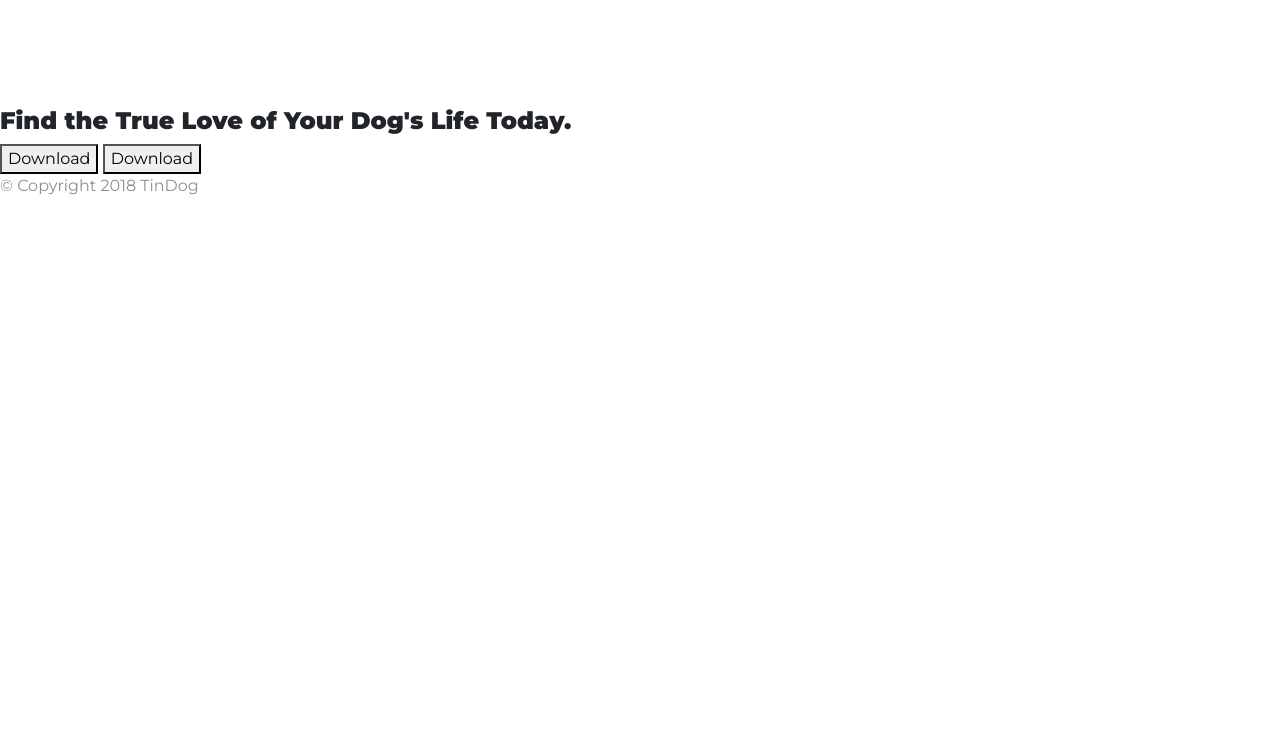
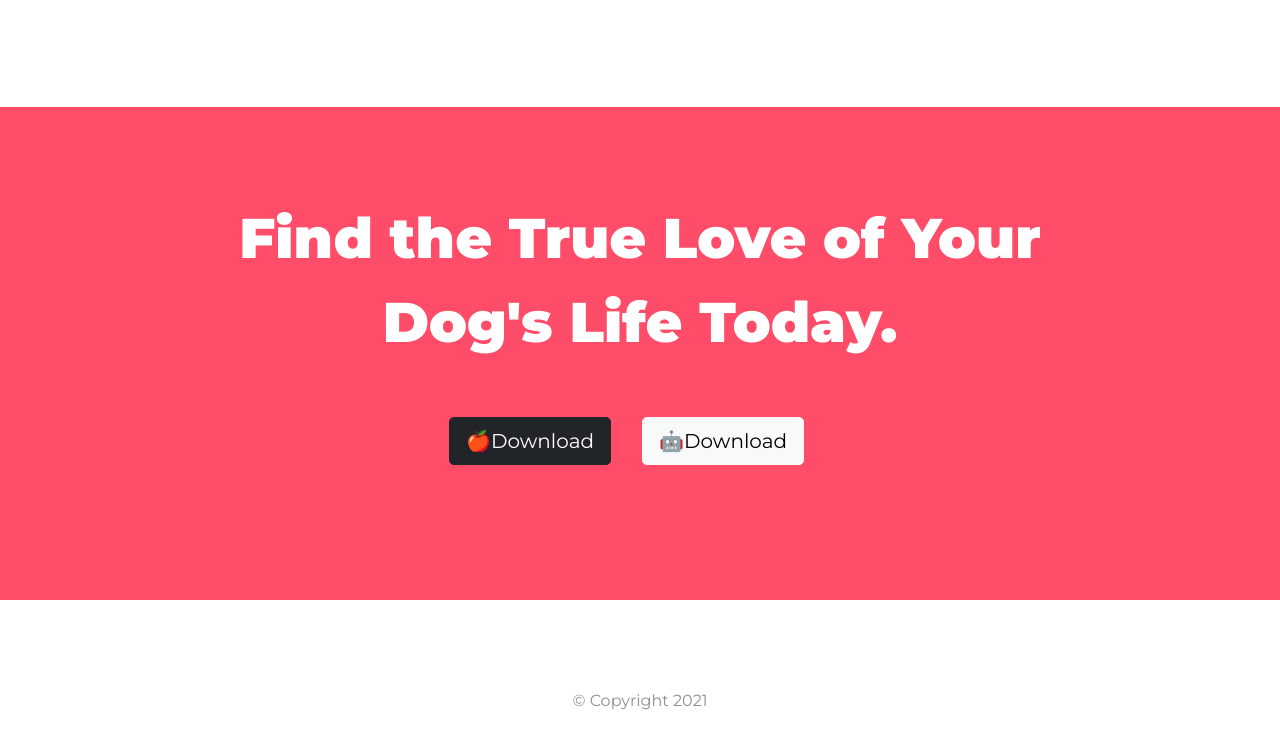
Before and after one commit to BrentLittle/100DaysOfPython, a plain HTML site: page Day058 - Bootstrap/Tindog/index.html in a window 1280 px wide. Shown: the part 2437-3186 px from the top of the page. Before the commit the page ends 2651 px from the top, so only its background shows below. Drawn offline with nearby package versions, Linux system fonts and the light colour scheme.

Commit message:
Day058 - Completed
Long day of Bootstrap CSS framework learning

```diff
--- a/Day058 - Bootstrap/Tindog/css/styles.css
+++ b/Day058 - Bootstrap/Tindog/css/styles.css
@@ -139,6 +139,30 @@ body {
 }
 
 
+/* CTA section */
+
+#cta {
+    background-color: #ff4c68;
+    color: white;
+    text-align: center;
+    padding: 7% 15%;
+}
+
+.ctaHeading {
+    font-size: 3.5rem;
+    font-weight: bolder;
+    line-height: 1.5;
+}
+
+
+/* Footer Section */
+
+#footer {
+    padding: 7% 15%;
+    text-align: center;
+}
+
+
 /* Media Queries */
 
 @media (max-width:1028px) {
--- a/Day058 - Bootstrap/Tindog/index.html
+++ b/Day058 - Bootstrap/Tindog/index.html
@@ -37,13 +37,13 @@
                     <div class="collapse navbar-collapse" id="navbarNavAltMarkup">
                         <ul class="navbar-nav ms-auto">
                             <li class="nav-item">
-                                <a href="" class="nav-link">Contact</a>
+                                <a href="#footer" class="nav-link">Contact</a>
                             </li>
                             <li class="nav-item">
-                                <a href="" class="nav-link">Pricing</a>
+                                <a href="#pricing" class="nav-link">Pricing</a>
                             </li>
                             <li class="nav-item">
-                                <a href="" class="nav-link">Download</a>
+                                <a href="#cta" class="nav-link">Download</a>
                             </li>
                         </ul>
                     </div>
@@ -125,7 +125,6 @@
             <img class="companyImg" src="images/tnw.png" alt="tnw-logo">
             <img class="companyImg" src="images/bizinsider.png" alt="biz-insider-logo">
             <img class="companyImg" src="images/mashable.png" alt="mashable-logo">
-
         </section>
 
 
@@ -192,20 +191,16 @@
         <!-- Call to Action -->
 
         <section id="cta">
-
-            <h3>Find the True Love of Your Dog's Life Today.</h3>
-            <button type="button">Download</button>
-            <button type="button">Download</button>
-
+            <h3 class="ctaHeading">Find the True Love of Your Dog's Life Today.</h3>
+            <button type="button" class="btn btn-dark btn-lg downloadBtn">&#127822;Download</button>
+            <button type="button" class="btn btn-light btn-lg downloadBtn">	&#129302;Download</button>
         </section>
 
 
         <!-- Footer -->
 
         <footer id="footer">
-
-            <p>© Copyright 2018 TinDog</p>
-
+            <p>© Copyright 2021 </p>
         </footer>
 
     </body>
```
